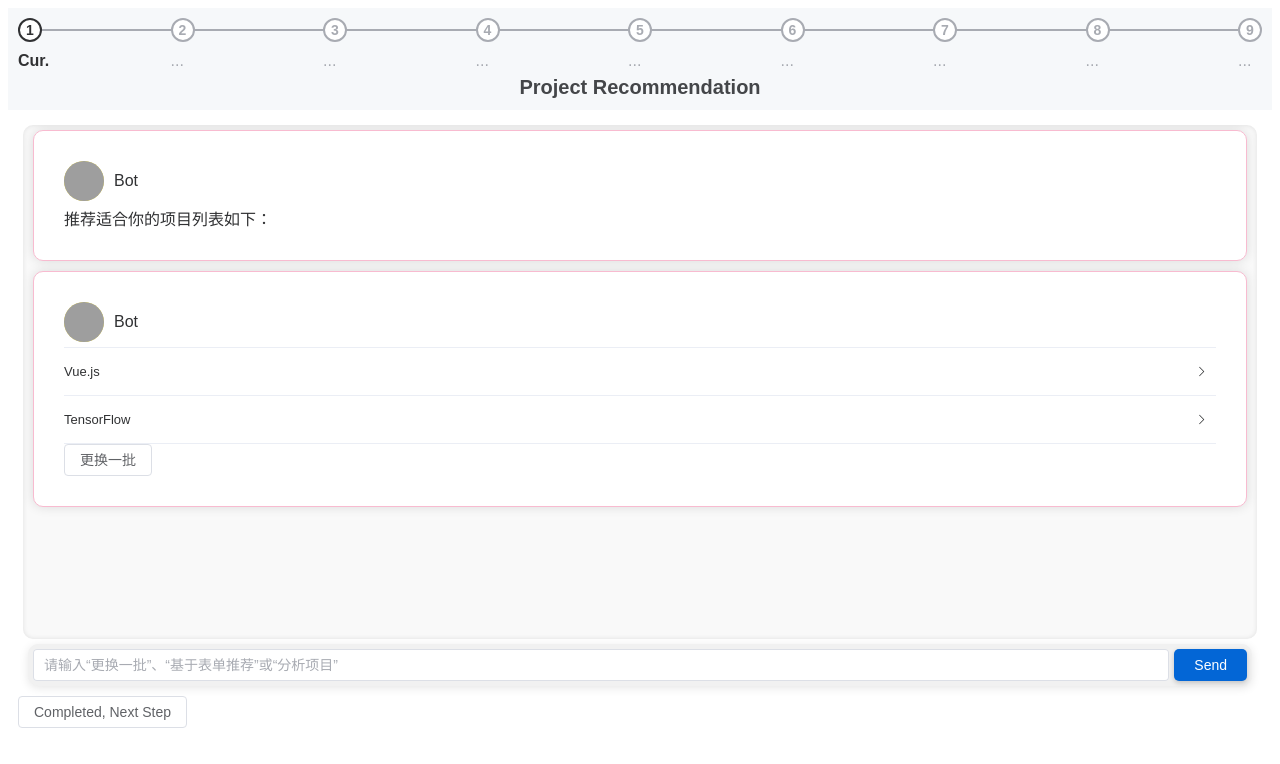
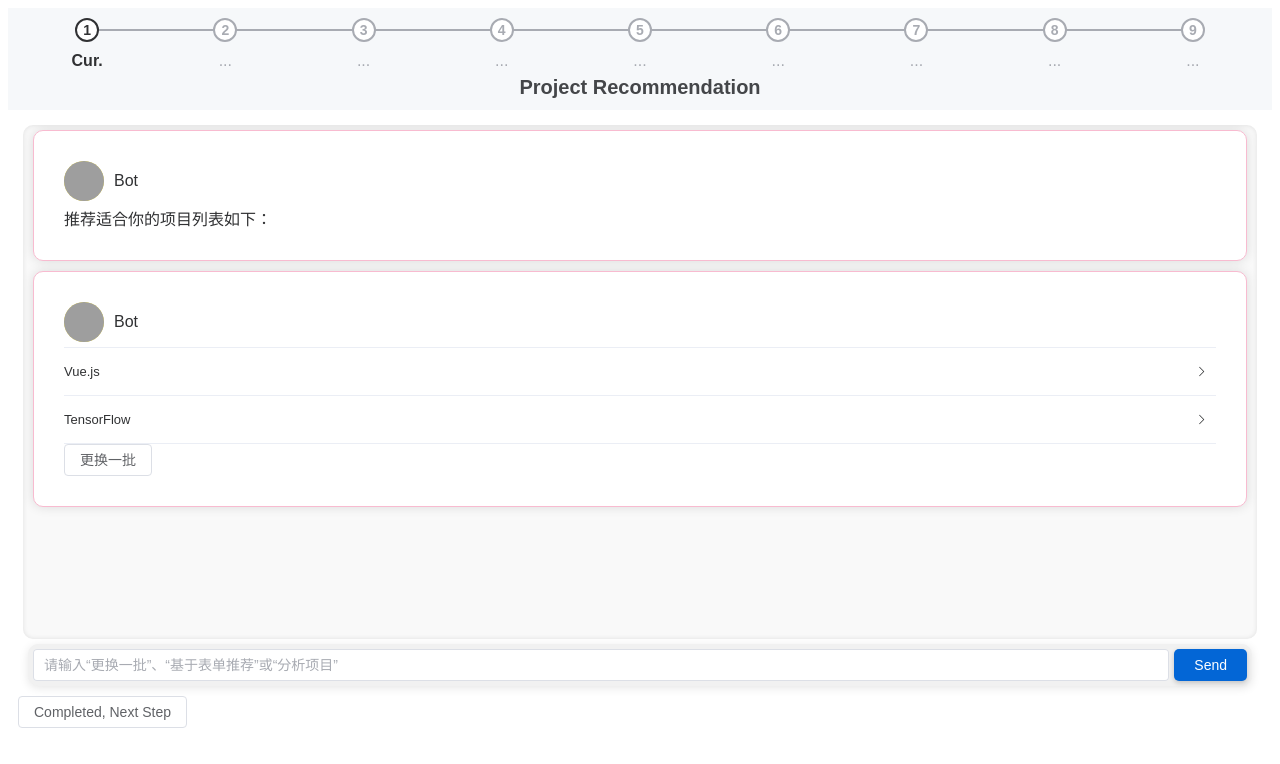
Before and after one commit to yhzhu99/OSSerCopilot, a Vue app: page / in a window 1280 px wide. Both pictures are taken after a click on the button "Confirm Participation". Shown: the top 764 px of the page. Built offline with nearby package versions, Linux system fonts and the light colour scheme; grey boxes are pictures that could not be loaded.

Commit message:
feat: could click back to previous steps

```diff
--- a/src/App.vue
+++ b/src/App.vue
@@ -6,14 +6,16 @@
         style="max-width: 100%"
         :active="currentTaskIndex"
         finish-status="success"
+        align-center
       >
         <el-step
           v-for="(item, index) in navItems"
           :key="index"
           :title="getStepStatus(index)"
+          @click="index <= currentTaskIndex && switchView(item.view, index)"
         />
       </el-steps>
-      <h1 class="current-task-title">{{currentTask}}</h1>
+      <h1 class="current-task-title">{{ currentTask }}</h1>
     </header>
     <main class="content">
       <div v-if="currentView === 'introduction'">
```
